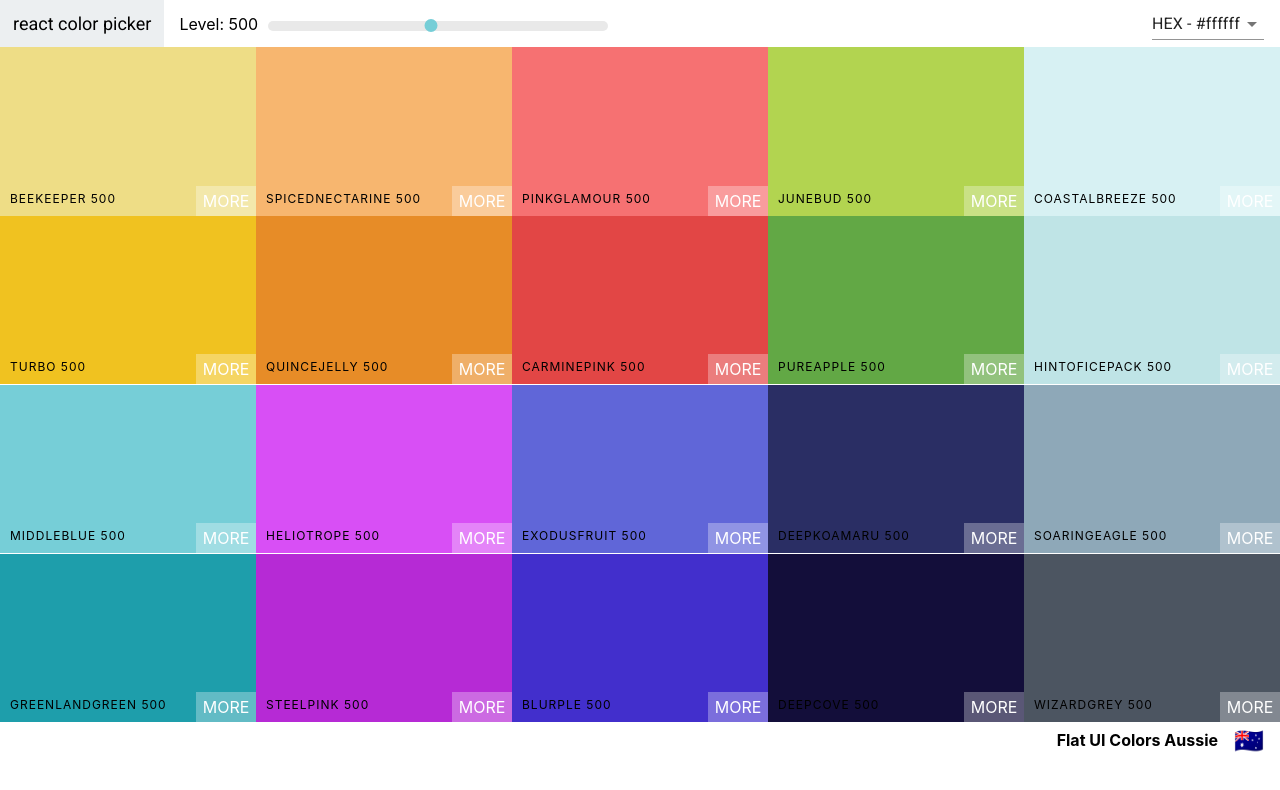
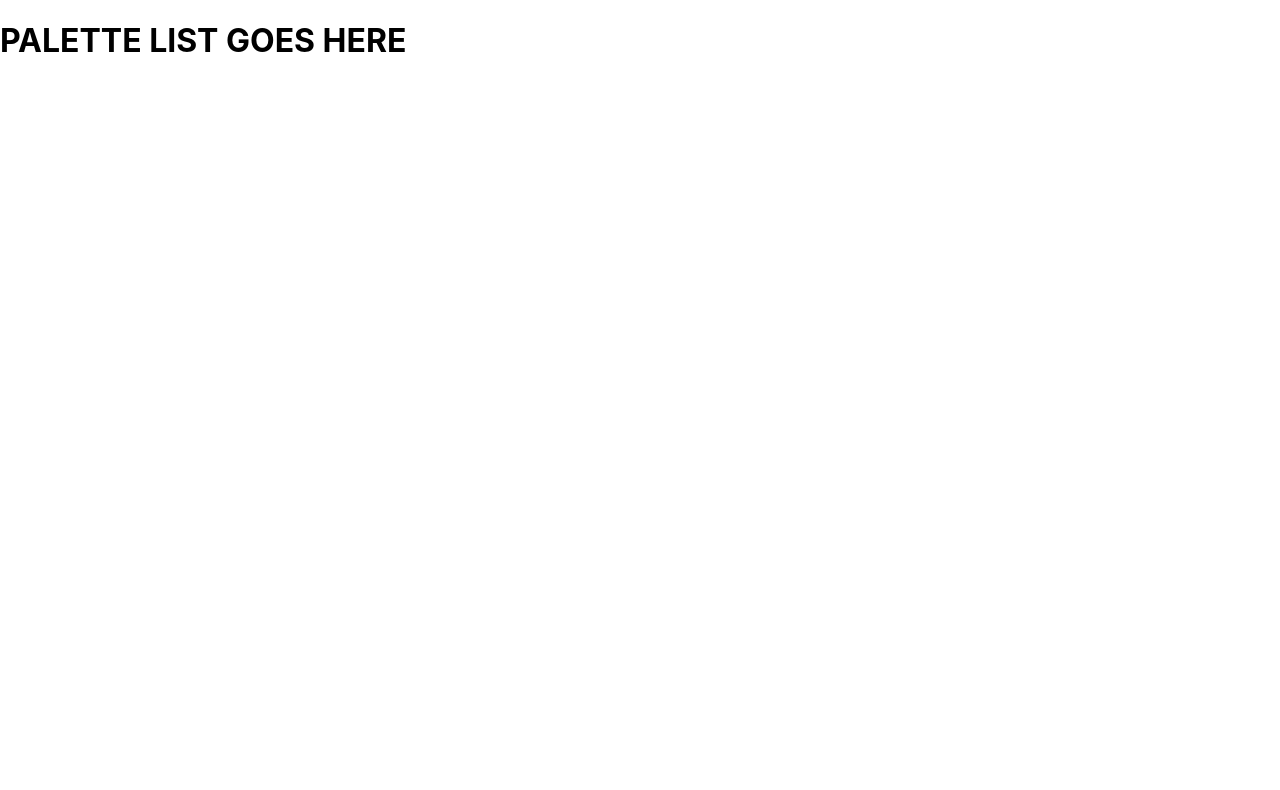
Before and after one commit to MiaoMiaoMiao3/REACT_Color_App, a React (Create React App) app: page / in a window 1280 px wide. Shown: the top 790 px of the page. Built offline with nearby package versions, Linux system fonts and the light colour scheme.

Commit message:
Add REACT router

```diff
--- a/package.json
+++ b/package.json
@@ -13,6 +13,7 @@
     "react": "^17.0.1",
     "react-copy-to-clipboard": "^5.0.2",
     "react-dom": "^17.0.1",
+    "react-router-dom": "^5.2.0",
     "react-scripts": "4.0.0",
     "web-vitals": "^0.2.4"
   },
--- a/src/App.js
+++ b/src/App.js
@@ -1,4 +1,5 @@
 import React, {Component} from 'react';
+import {Route, Switch} from 'react-router-dom';
 import Palette from './Palette';
 import seedColors from './seedColors';
 import {generatePalette} from './colorHelpers';
@@ -6,9 +7,13 @@ import {generatePalette} from './colorHelpers';
 class App extends Component {
   render(){
     return (
-      <div>
-        <Palette palette = {generatePalette(seedColors[4])} />
-      </div>
+      <Switch>
+        <Route exact path="/" render= {() => <h1> PALETTE LIST GOES HERE</h1>}/>
+        <Route exact path="/palette/:id" render= {() => <h1> INDIVIDUAL PALETTE</h1>}/>
+      </Switch>
+      // <div>
+      //   <Palette palette = {generatePalette(seedColors[4])} />
+      // </div>
     );
   }}
 
--- a/src/index.js
+++ b/src/index.js
@@ -2,14 +2,11 @@ import React from 'react';
 import ReactDOM from 'react-dom';
 import './index.css';
 import App from './App';
-import reportWebVitals from './reportWebVitals';
+import {BrowserRouter} from 'react-router-dom';
 
 ReactDOM.render(
-    <App />,
+  <BrowserRouter>
+    <App />
+  </BrowserRouter>,
   document.getElementById('root')
 );
-
-// If you want to start measuring performance in your app, pass a function
-// to log results (for example: reportWebVitals(console.log))
-// or send to an analytics endpoint. Learn more: https://bit.ly/CRA-vitals
-reportWebVitals();
```
Also changed, not shown: 1 other file (tests, documents, lock files or other folders).
